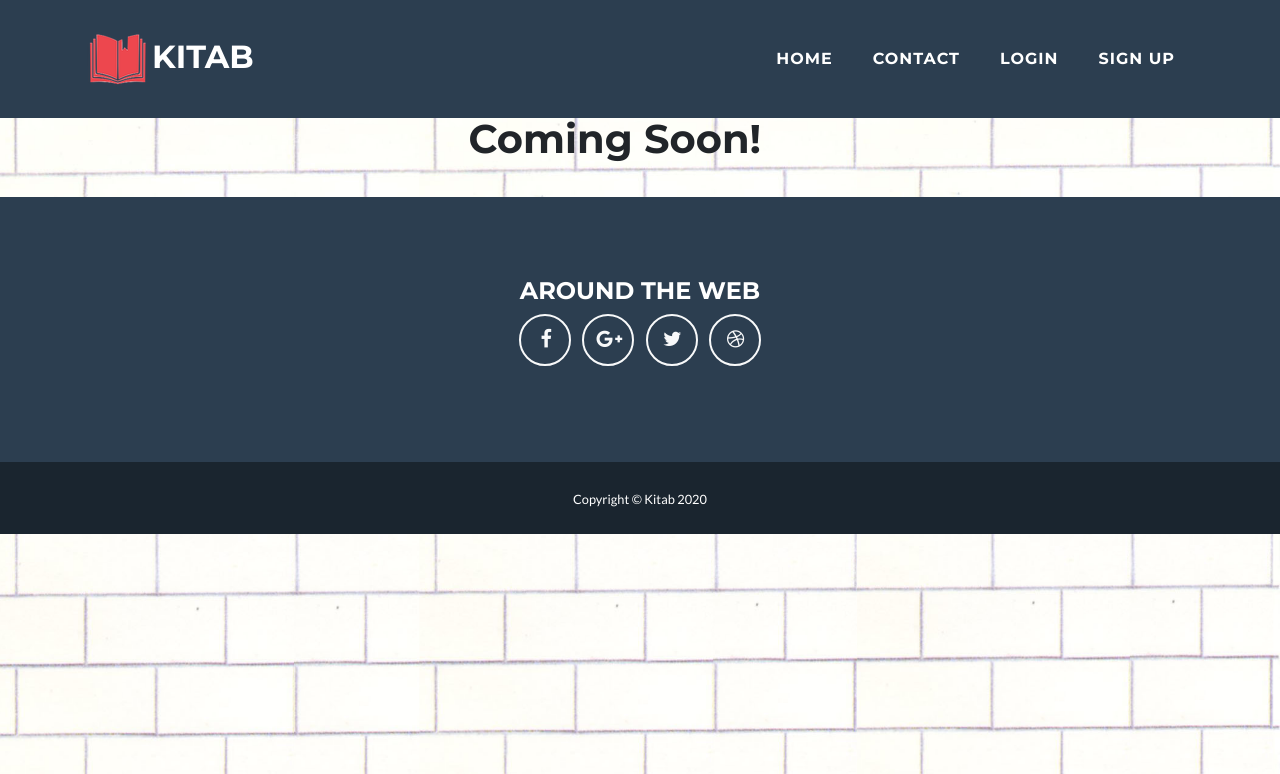
After one commit to arujbansal/Kitab, a Django app: page /donate/ in a window 1280 px wide. The commit adds this page. Shown: the top 774 px of the page. Run offline with Django 3.2, Linux system fonts and the light colour scheme; some libraries are stand-ins or nearby versions.

Commit message:
Added donate page coming soon

```diff
--- a/Books/urls.py
+++ b/Books/urls.py
@@ -4,4 +4,5 @@ from Books import views as v
 urlpatterns = [
     path('sell/', v.sell, name='sell'),
     path('buy/', v.buy, name='buy'),
+    path('donate/', v.donate, name='donate'),
 ]
--- a/Books/views.py
+++ b/Books/views.py
@@ -23,3 +23,7 @@ def buy(request):
     available_books = Book.objects.all()
     first_3 = available_books[0:2]
     return render(request, 'Books/buy.html', {"books": available_books, "first_3": first_3})
+
+
+def donate(request):
+    return render(request, 'Books/donate.html')
--- /dev/null
+++ b/templates/Books/donate.html
@@ -0,0 +1,24 @@
+{% extends 'base.html' %}
+{% load static %}
+
+{% block title %}Sell{% endblock title %}
+{% block css %}
+    <style>
+        body {
+            background: url({% static 'Home/img/whitebg.png' %}) repeat center center fixed;
+            background-size: cover;
+            padding-top: 7%;
+        }
+    </style>
+{% endblock css %}
+{% block content %}
+    <div class="container" style="padding: 2%">
+        <div class="row">
+            <div class="col-md-4 col-sm-4 col-xs-12"></div>
+            <div class="col-md-4 col-sm-4 col-xs-12">
+                <h1>Coming Soon!</h1>
+            </div>
+            <div class="col-md-4 col-sm-4 col-xs-12"></div>
+        </div>
+    </div>
+{% endblock content %}
--- a/templates/base.html
+++ b/templates/base.html
@@ -43,7 +43,7 @@
                             href="{% url 'sell' %}">Sell</a></li>
                     <li class="nav-item mx-0 mx-lg-1" role="presentation"><a
                             class="nav-link py-3 px-0 px-lg-3 rounded js-scroll-trigger"
-                            href="#">Donate</a></li>
+                            href="{% url 'donate' %}">Donate</a></li>
                     <li class="nav-item mx-0 mx-lg-1" role="presentation"><a
                             class="nav-link py-3 px-0 px-lg-3 rounded js-scroll-trigger"
                             href="{% url 'logout' %}">Logout</a></li>
```
Also changed, not shown: db.sqlite3.
